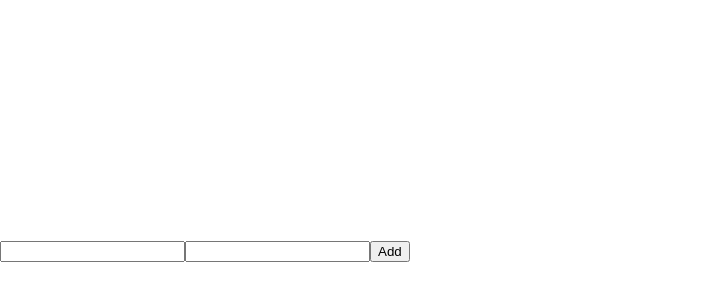
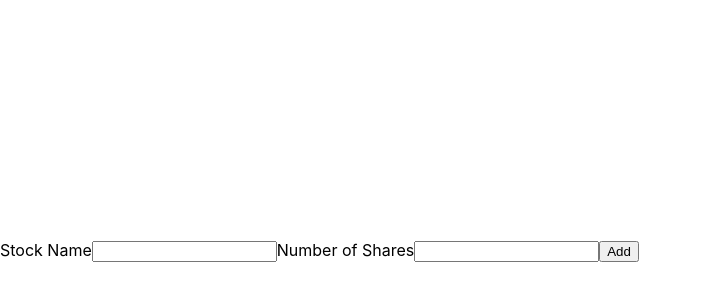
Before and after one commit to Stefan-RR/stock-portfolio-tracker, a React (Create React App) app: page / in a window 1280 px wide. Shown: the part 160-460 px from the top of the page, without its empty margins (0-702 px from the left). Built offline with nearby package versions, Linux system fonts and the light colour scheme; no server answers.

Commit message:
Update Stock.js

```diff
--- a/src/componenets/Stock.js
+++ b/src/componenets/Stock.js
@@ -1,10 +1,12 @@
 function Stock({ stockName, quantity, addStock }) {
     return (
-        <div>
+        <form>
+            <label>Stock Name</label>
             <input type='text' onChange={stockName}></input>
+            <label>Number of Shares</label>
             <input type='number' onChange={quantity}></input>
             <button onClick={addStock}>Add</button>
-        </div>
+        </form>
     )
 }
 
```
